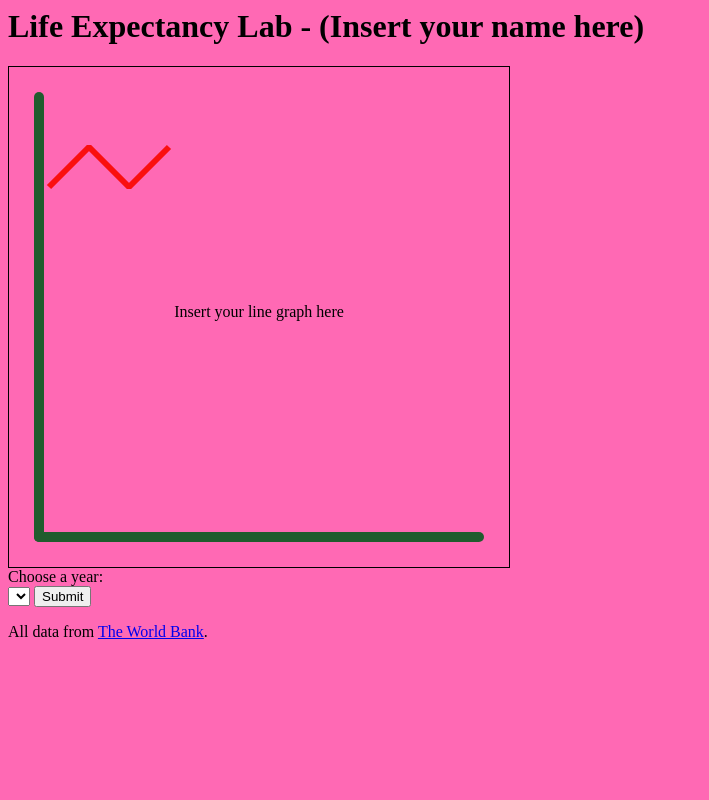
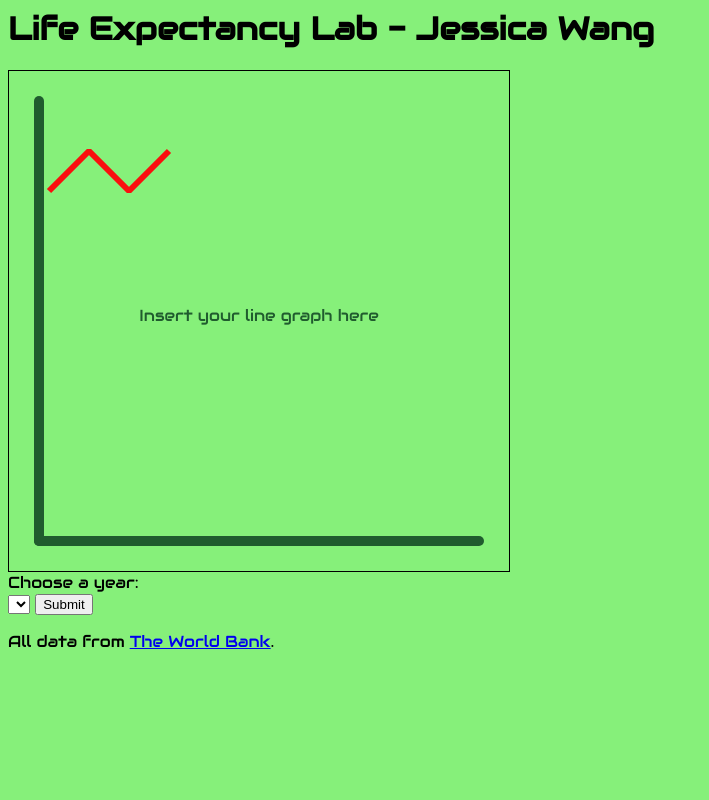
Before and after one commit to jessicawang27/lifeExpectancyLab, a Flask app: page / in a window 1280 px wide. Shown: the whole page, without its empty margins (0-709 px from the left). Run offline with Flask 3, Linux system fonts and the light colour scheme; lists and menus that the app fills with data are empty.

```diff
--- a/static/styles.css
+++ b/static/styles.css
@@ -1,5 +1,8 @@
 body{
-  background-color: #FF69B4;
+  background-color: #86f07a;
+
+  font-family: "Audiowide", sans-serif;
+  fill: #205c2e;
 }
 
 svg{
--- a/templates/index.html
+++ b/templates/index.html
@@ -1,12 +1,14 @@
 
 <html>
 <head>
+
   <title>Life Expectancy Lab</title>
   <link rel="stylesheet" href="styles.css">
+  <link rel="stylesheet" href="https://fonts.googleapis.com/css?family=Audiowide">
 </head>
 <body>
 
-  <h1>Life Expectancy Lab - (Insert your name here)</h1>
+  <h1>Life Expectancy Lab - Jessica Wang</h1>
 
   <div id="line_graph_all">
     {% include 'line_graph.svg' %}
```
